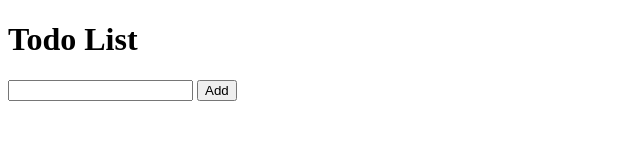
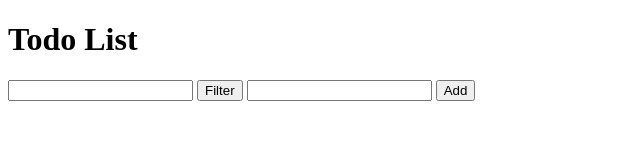
Before and after one commit to johnppkyaw/c0de-Lessons, a website: page J3/1 Preflight/todo-list.html in a window 1280 px wide. Shown: the whole page, without its empty margins (0-640 px from the left). Drawn offline with Linux system fonts and the light colour scheme.

Commit message:
edit  exercise 2

```diff
--- a/J3/1 Preflight/todo-list.html
+++ b/J3/1 Preflight/todo-list.html
@@ -7,6 +7,8 @@
 </head>
 <body>
   <h1>Todo List</h1>
+  <input type="text" id="filter-field">
+  <button id="filter-button" onclick="render()">Filter</button>
   <input type="text" id="todo-input">
   <button id="add-button" onclick="add()">Add</button>
   <div class="todoList"></div>
@@ -14,22 +16,41 @@
   <script>
 
     const todoListDiv = document.getElementsByClassName("todoList")[0];
+    //get the list from localStorage or set it to empty array if starting for the first time.
     const todoList = localStorage.getItem('todoData') || '[]';
     const todoData = JSON.parse(todoList);
+    const filterField = document.getElementById("filter-field");
+
     const render = () => {
+      const filterString = filterField.value;
       todoListDiv.innerHTML = "";
-      todoData.forEach(task => {
+      if(filterString.length > 1) {
+        const filtered = todoData.filter(ele => {
+          return ele.includes(filterString);
+        })
+        todoListDiv.innerHTML = filtered.reduce((acc, curr) => {
+          return acc + `<h2 class="todo">${curr}</h2>`
+        },"");
+      } else {
+        todoData.forEach(task => {
         todoListDiv.innerHTML = todoListDiv.innerHTML + `<h2 class="todo">${task}</h2>`;
+
       })
-      document.querySelectorAll(".todo").forEach((element, i) => {
+      }
+      document.querySelectorAll(".todo").forEach((element) => {
         element.onclick = () => {
-          todoList.splice(i, 1);
+          const originalIndex = todoData.indexOf(element);
+          todoData.splice(originalIndex, 1);
+          //save to localStorage after deletion
           localStorage.setItem('todoData', JSON.stringify(todoData));
           render();
         }
       })
+
     }
+
     render();
+
     const add = () => {
       const taskInput = document.getElementById("todo-input").value;
       if(taskInput.length > 0) {
```
